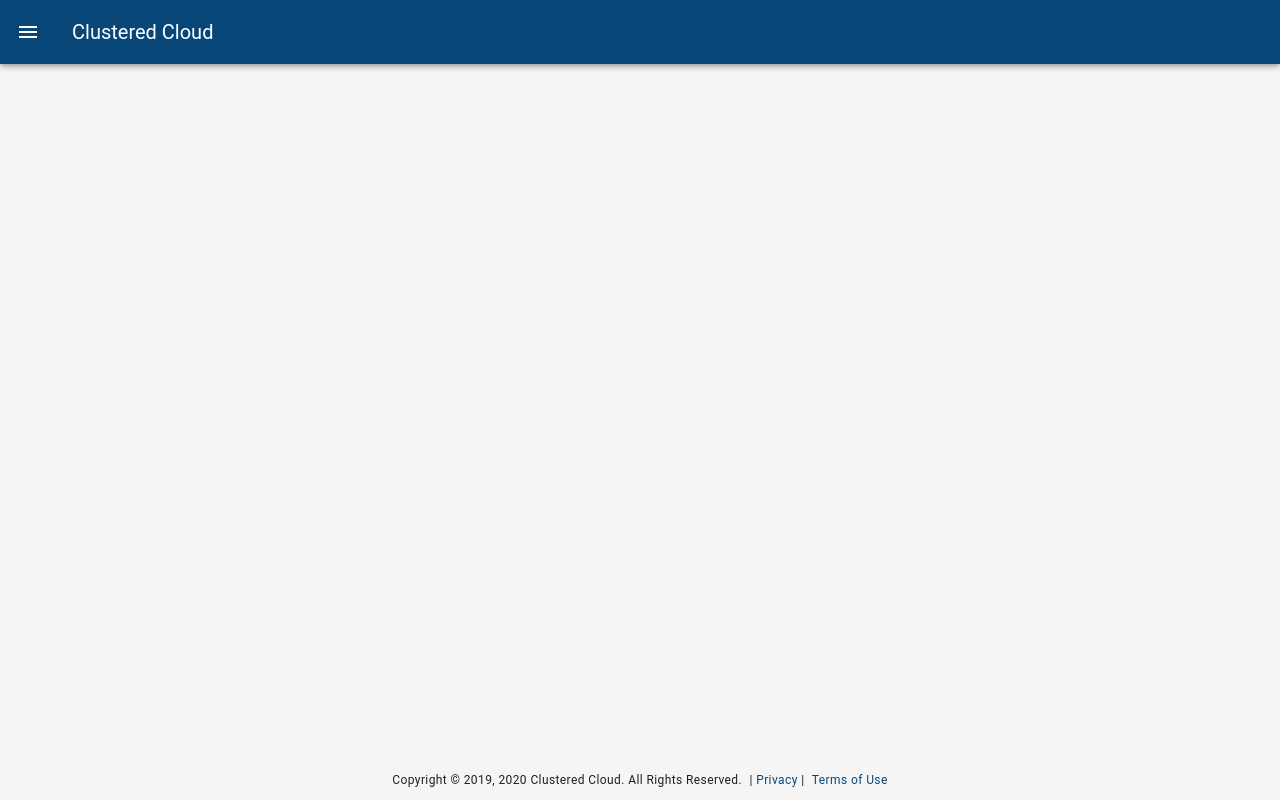
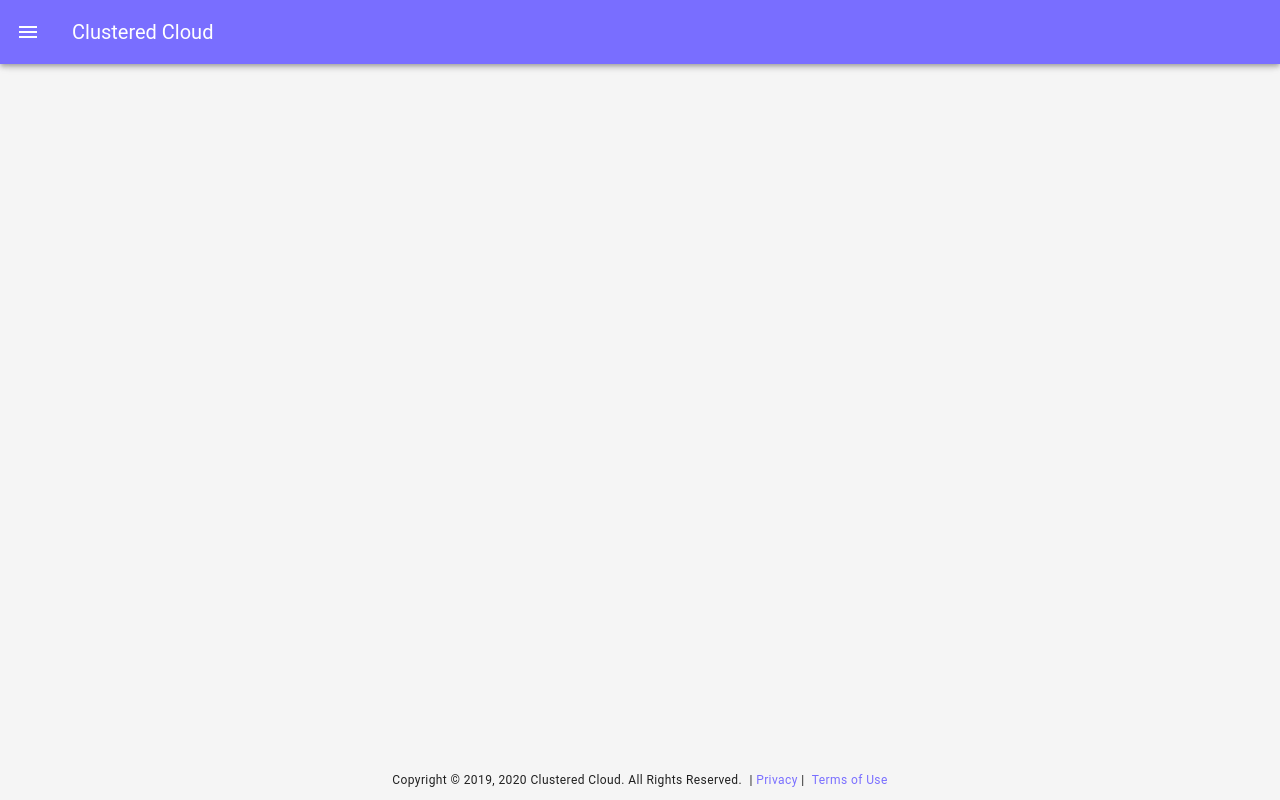
Before and after one commit to kagfrog/clustered-cloud, a Vue app: page / in a window 1280 px wide. Built offline with nearby package versions, Linux system fonts and the light colour scheme; a small style sheet from the web is missing.

Commit message:
chore: set app colors

```diff
--- a/src/plugins/vuetify.js
+++ b/src/plugins/vuetify.js
@@ -11,11 +11,9 @@ const options = {
     options: { customProperties: true },
     themes: {
       light: {
-        primary: '#084678', // appbar
-        secondary: '#0ca7d6', // switch, button outline
-        accent: '#032f57', // header
-        'yellow-text': '#e5c01d', // text
-        'gray-bg': '#d5d8d7', // various
+        primary: '#796eff', // purple
+        secondary: '#000020', // blackish-purple
+        accent: '#00acc1', // blue-green
       },
     },
   },
--- a/vue.config.js
+++ b/vue.config.js
@@ -1,8 +1,8 @@
 module.exports = {
   pwa: {
     name: 'Clustered Cloud',
-    themeColor: '#084678',
-    msTileColor: '#084678',
+    themeColor: '#796eff',
+    msTileColor: '#796eff',
     appleMobileWebAppCapable: 'yes',
     appleMobileWebAppStatusBarStyle: 'black',
     iconPaths: {
```
Also changed, not shown: public/manifest.json.
